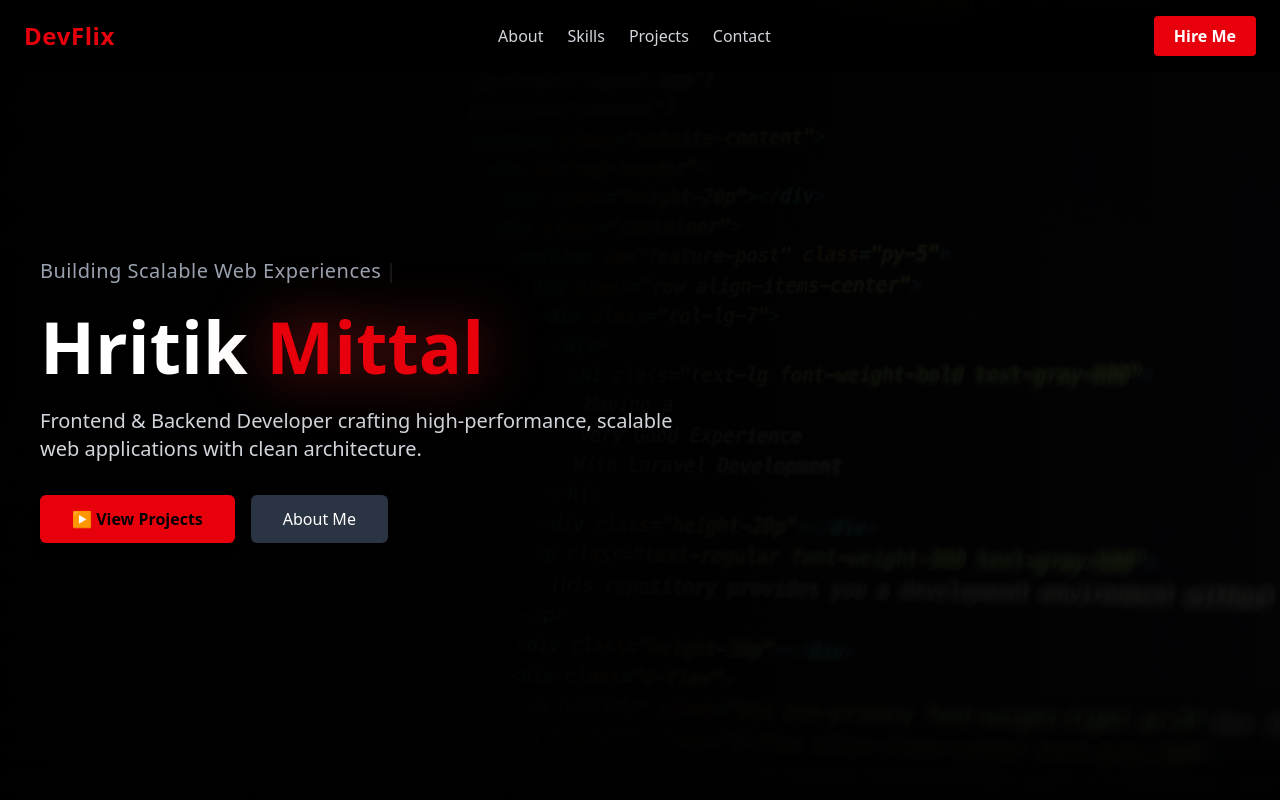
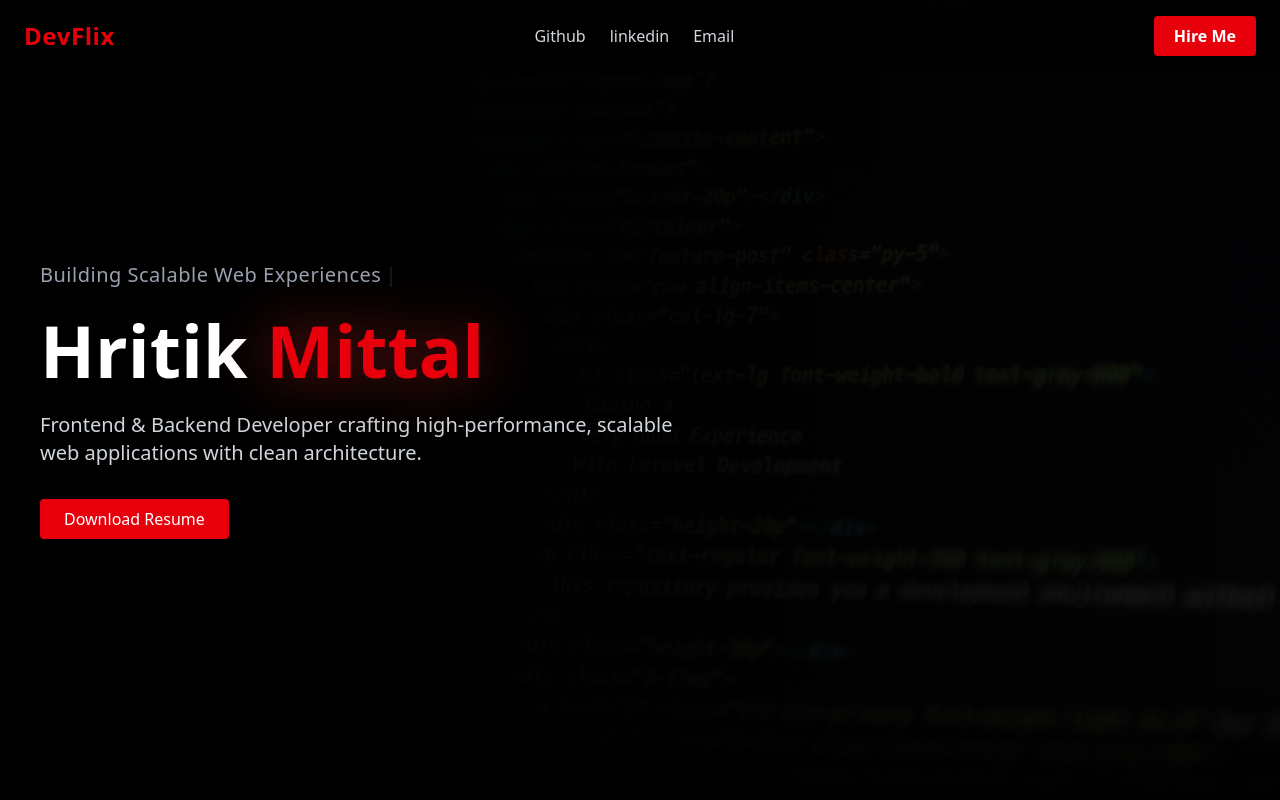
Before and after one commit to hritikmittal09/netfle-dev-portfolio, a React (Vite) app: page / in a window 1280 px wide. Shown: the top 800 px of the page. Built offline with nearby package versions, Linux system fonts and the light colour scheme.

Commit message:
links added

```diff
--- a/src/compounts/header.tsx
+++ b/src/compounts/header.tsx
@@ -12,10 +12,10 @@ const Header = () => {
 
         {/* Navigation */}
         <nav className="hidden md:flex gap-6 text-gray-300">
-          <a href="#about" className="hover:text-white transition">About</a>
-          <a href="#skills" className="hover:text-white transition">Skills</a>
-          <a href="#projects" className="hover:text-white transition">Projects</a>
-          <a href="#contact" className="hover:text-white transition">Contact</a>
+          <a href="https://github.com/hritikmittal09" target="_black" className="hover:text-white transition">Github</a>
+          <a href="https://www.linkedin.com/in/hritik-mittal09/"  target="_black" className="hover:text-white transition">linkedin</a>
+       <a href="mailto:hritikmttal77@gmail.com"className="hover:text-white transition">Email</a>
+
         </nav>
 
         {/* CTA */}
--- a/src/compounts/hero.tsx
+++ b/src/compounts/hero.tsx
@@ -1,5 +1,16 @@
 import heroImage from "../assets/hero.jpg";
 import TextType from "./AmatedHeader";
+
+const downloadResume = () => {
+  const link = document.createElement("a");
+  link.href = "/Resume/HritikMittalResume.pdf";
+  link.download = "Hritik_Mittal_Resume.pdf";
+  document.body.appendChild(link);
+  link.click();
+  document.body.removeChild(link);
+};
+
+
 
 const Hero = () => {
   return (
@@ -41,12 +52,14 @@ const Hero = () => {
 
         {/* CTA Buttons */}
         <div className="flex gap-4">
-          <button className="bg-red-600 hover:bg-red-700 transition px-8 py-3 rounded-md font-semibold text-black shadow-lg">
-            ▶ View Projects
-          </button>
-          <button className="bg-gray-700/80 hover:bg-gray-600 transition px-8 py-3 rounded-md">
-            About Me
-          </button>
+          <a
+  href="/Resume/Hritik_Mittal_Resume.pdf"
+  download
+  className="px-6 py-2 bg-red-600 hover:bg-red-700 text-white rounded"
+>
+  Download Resume
+</a>
+
         </div>
       </div>
 
```
Also changed, not shown: 1 other file (tests, documents, lock files or other folders).
